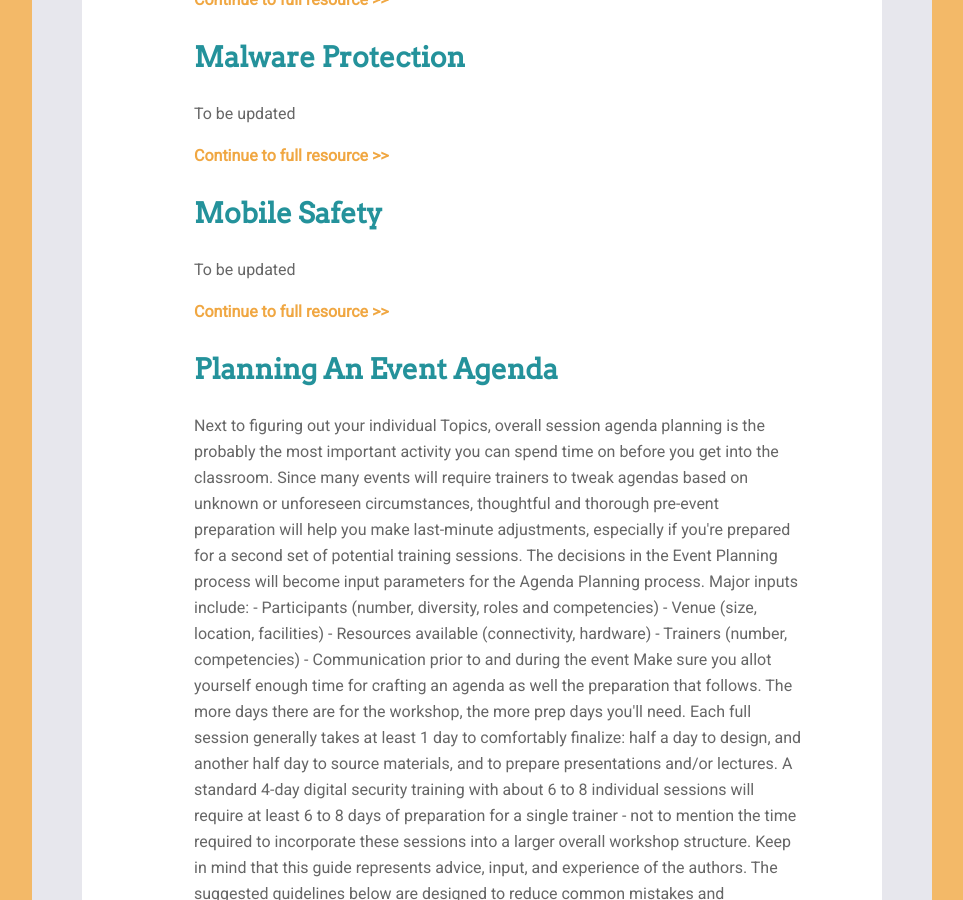
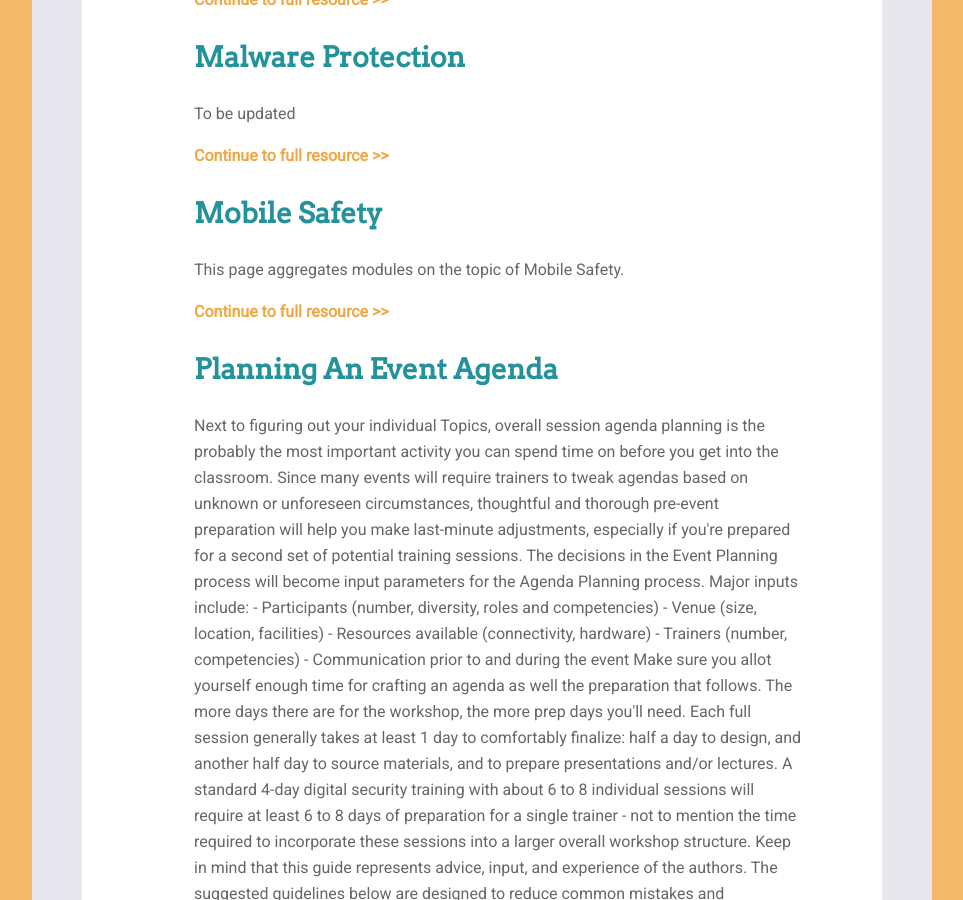
Before and after one commit to levelupcc/level-up, a Jekyll site: the page built from _pages/curriculum/curriculum.md, in a window 1280 px wide and 900 px high, scrolled down 1292 px. Shown: the whole window, without its empty margins (158-1121 px from the left). Built offline with Jekyll 4.4.1, drawn with Linux system fonts in a browser that asks for light colours; a script that is not in the unit is left out; comment, search, counter and statistics services are not loaded.

Commit message:
Update mobile-safety.md

```diff
--- a/_pages/curriculum/mobile-safety/mobile-safety.md
+++ b/_pages/curriculum/mobile-safety/mobile-safety.md
@@ -1,9 +1,9 @@
 ---
 layout: page-index
 title: Mobile Safety
-author: To be updated
-summary: To be updated
-date: 2016-05-00
+author: Level Up
+summary: This page aggregates modules on the topic of Mobile Safety.
+date: 2016-05-17
 permalink: /curriculum/mobile-safety/
 parent: Curriculum
 breadcrumb: Mobile Safety
```
